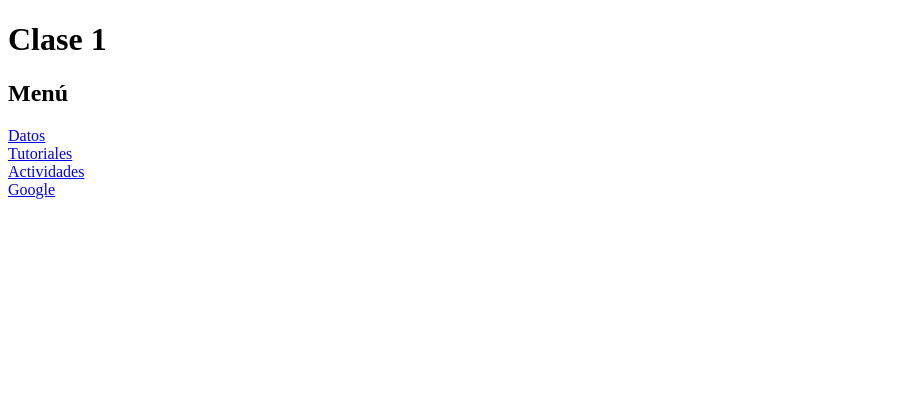
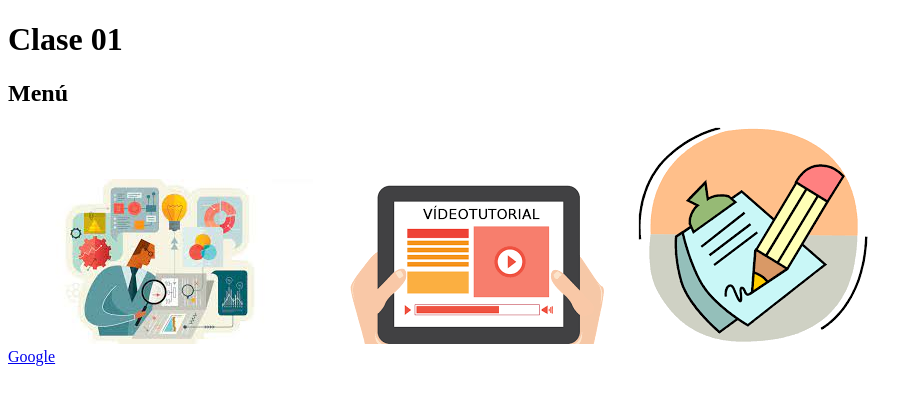
Before and after one commit to SofiaRGuajardo/CodoaCodo1109, a plain HTML site: page CLASE01/index.html in a window 1280 px wide. Shown: the whole page, without its empty margins (0-923 px from the left). Drawn offline with Linux system fonts and the light colour scheme.

Commit message:
codo a codo

```diff
--- a/CLASE01/index.html
+++ b/CLASE01/index.html
@@ -7,11 +7,11 @@
     <title>Clase 1</title>
 </head>
 <body>
-    <h1>Clase 1</h1>
+    <h1>Clase 01</h1>
     <h2>Menú</h2>
-    <a href="./paginas/datos.html" target="_blank">Datos</a><br>
-    <a href="./paginas/videos/tutoriales.html" target="_blank">Tutoriales</a><br>
-    <a href="./paginas/actividades.html" target="_blank">Actividades</a><br>
+    <a href="./paginas/datos.html" target="_blank"><img src="./img/datos.jpg" alt="Datos"></a>
+    <a href="./paginas/videos/tutoriales.html" target="_blank"><img src="./img/tutoriales.png" alt="Tutoriales"></a>
+    <a href="./paginas/actividades.html" target="_blank"><img src="./img/actividades.png" alt="Actividades"></a><br>
     <a href="https://www.google.com/" target="_blank">Google</a>
 </body>
 </html>
```
Also changed, not shown: CLASE01/img/actividades.png (added), CLASE01/img/datos.jpg (added), CLASE01/img/tutoriales.png (added).
